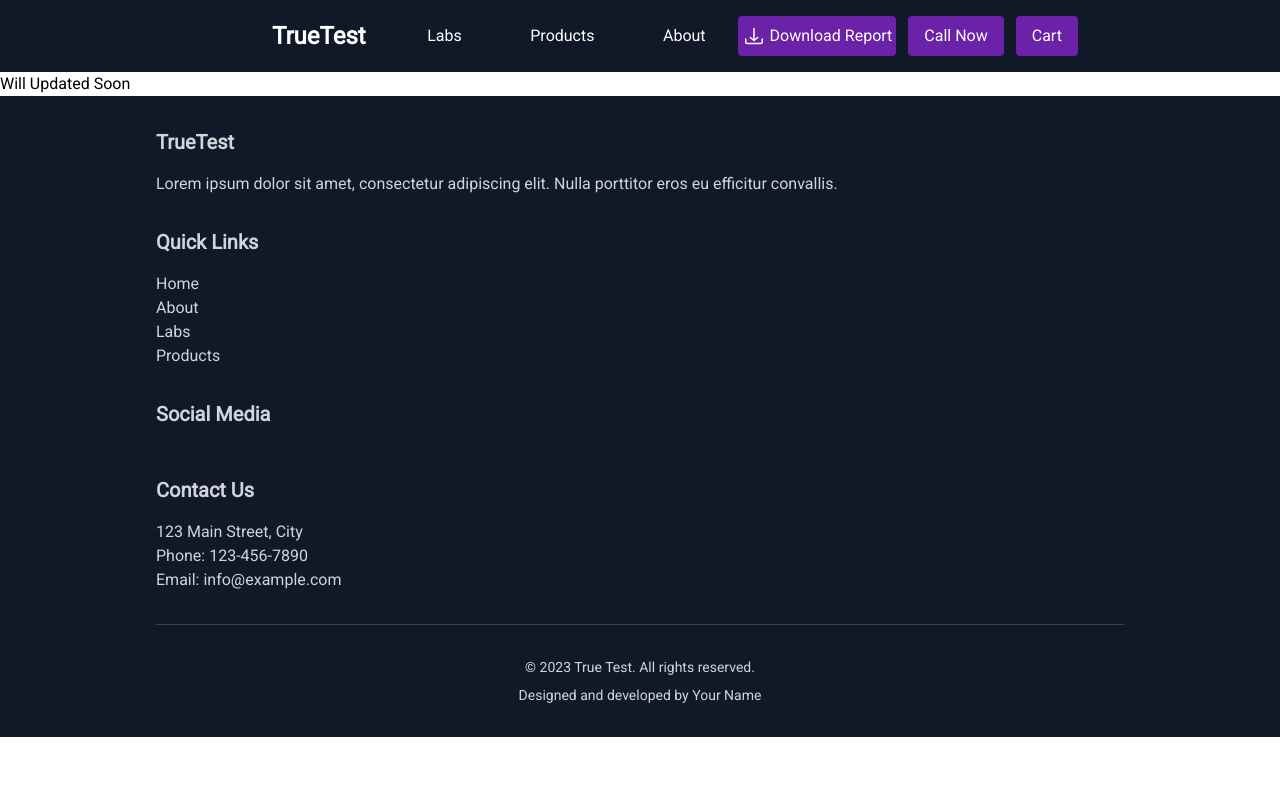
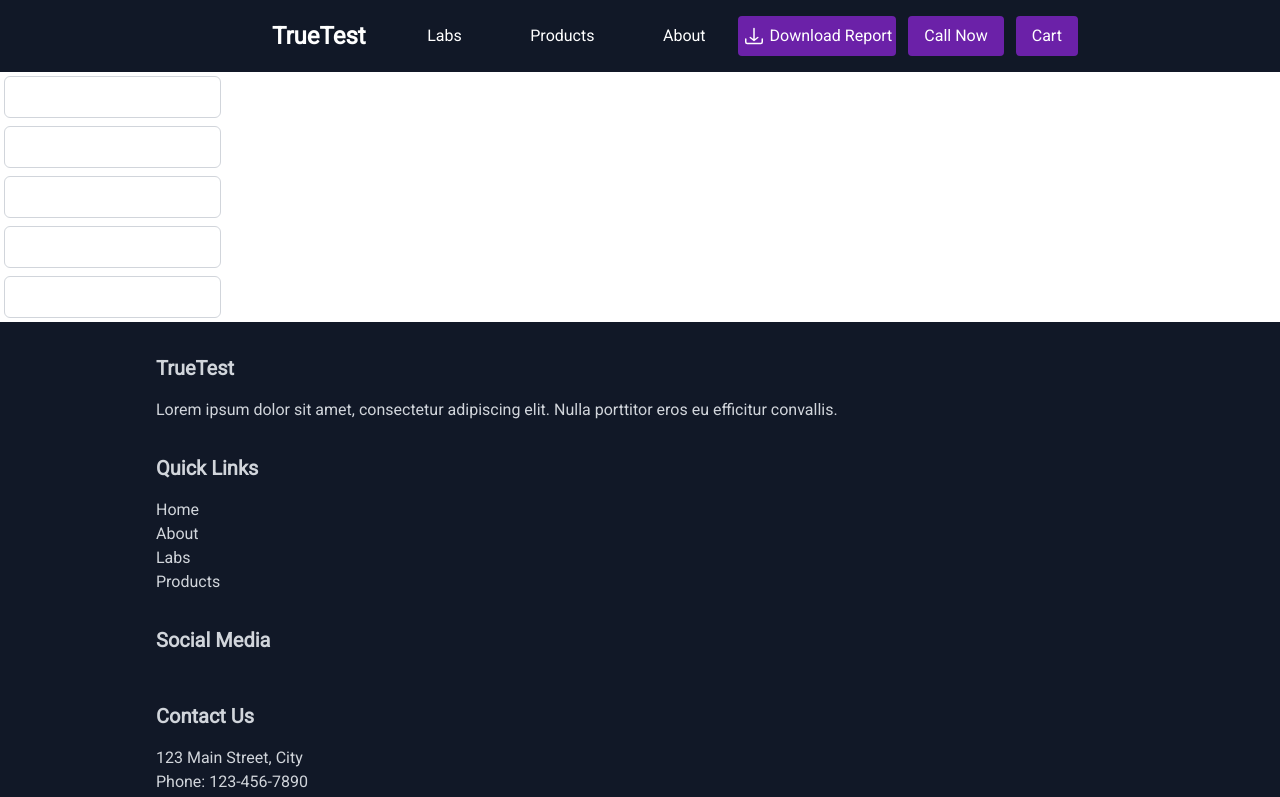
Before and after one commit to arup-basak/true-test, a Next.js app: page /admin/new in a window 1280 px wide. Shown: the top 797 px of the page. Built offline with nearby package versions, Linux system fonts and the light colour scheme.

Commit message:
added Table updated Loading Screen

```diff
--- a/package.json
+++ b/package.json
@@ -9,6 +9,8 @@
     "lint": "next lint"
   },
   "dependencies": {
+    "@faker-js/faker": "^8.0.2",
+    "@tanstack/react-table": "^8.9.2",
     "@types/node": "20.3.1",
     "@types/react": "18.2.12",
     "@types/react-dom": "18.2.5",
--- /dev/null
+++ b/src/components/Input.tsx
@@ -0,0 +1,43 @@
+import { motion, Variants } from 'framer-motion';
+import { useState, ChangeEvent } from 'react';
+
+interface InputProps {
+  onChange?: (e: ChangeEvent<HTMLInputElement>) => void;
+  value?: string;
+  placeholder?: string;
+}
+
+const inputVariants: Variants = {
+  hidden: { opacity: 0, y: -20 },
+  visible: { opacity: 1, y: 0 }
+};
+
+const Input = (props: InputProps) => {
+  const [value, setValue] = useState(props.value || '');
+
+  const onHandleChange = (e: ChangeEvent<HTMLInputElement>) => {
+    setValue(e.target.value);
+    if (props.onChange) {
+      props.onChange(e);
+    }
+  };
+
+  return (
+    <>
+      <motion.div
+        initial="hidden"
+        animate="visible"
+        variants={inputVariants}
+      >
+        <motion.input
+          className="px-4 py-2 border border-gray-300 rounded-md sm:w-64 md:w-96 m-1"
+          onChange={onHandleChange}
+          value={value}
+          placeholder={props.placeholder}
+        />
+      </motion.div>
+    </>
+  );
+};
+
+export default Input;
--- /dev/null
+++ b/src/components/Report.tsx
@@ -0,0 +1,25 @@
+import React from 'react';
+import Table from '@/components/Table';
+import { Report } from '@/libs/interface';
+
+interface ReportTableProps {
+  data: Report;
+}
+
+const ReportComponent = ({ data }: ReportTableProps) => {
+  return (
+    <div className="p-4 bg-white rounded shadow">
+      <div className="mb-4">
+        <div className="text-lg font-semibold">Name: {data.patientName}</div>
+        <div>ID: {data.patientId}</div>
+        <div>Age: {data.age}</div>
+      </div>
+      <div className="mb-4">
+        <span className="font-semibold">Report:</span>
+      </div>
+      <Table tableData={data.testResults} />
+    </div>
+  );
+};
+
+export default ReportComponent;
--- /dev/null
+++ b/src/components/Table.tsx
@@ -0,0 +1,53 @@
+import React from "react";
+import { ReportResult } from "@/libs/interface";
+
+interface TableProps {
+  tableData: ReportResult[];
+}
+
+const Table = (props: TableProps) => {
+  return (
+    <div className="w-full">
+      <table className="min-w-full bg-white border border-gray-200">
+        <thead>
+          <tr>
+            <th className="px-6 py-3 bg-gray-100 text-left text-sm font-medium text-gray-700">
+              Test Name
+            </th>
+            <th className="px-6 py-3 bg-gray-100 text-left text-sm font-medium text-gray-700">
+              Result
+            </th>
+            <th className="px-6 py-3 bg-gray-100 text-left text-sm font-medium text-gray-700">
+              Unit
+            </th>
+            <th className="px-6 py-3 bg-gray-100 text-left text-sm font-medium text-gray-700">
+              Safe Range
+            </th>
+          </tr>
+        </thead>
+        <tbody>
+          {props.tableData.map((val, key) => {
+            return (
+              <tr key={key}>
+                <td className="px-6 py-4 whitespace-nowrap text-sm text-gray-900">
+                  {val.testName}
+                </td>
+                <td className="px-6 py-4 whitespace-nowrap text-sm text-gray-900">
+                  {val.result}
+                </td>
+                <td className="px-6 py-4 whitespace-nowrap text-sm text-gray-900">
+                  {val.unit}
+                </td>
+                <td className="px-6 py-4 whitespace-nowrap text-sm text-gray-900">
+                  {val.referenceRange}
+                </td>
+              </tr>
+            );
+          })}
+        </tbody>
+      </table>
+    </div>
+  );
+}
+
+export default Table;
--- a/src/pages/_app.tsx
+++ b/src/pages/_app.tsx
@@ -14,9 +14,7 @@ export default function App({ Component, pageProps }: AppProps) {
   const router = useRouter()
   return (
     <main className={`flex flex-col ${roboto.className}`}>
-      {!router.pathname.includes("/report/") &&
-        < NavBar cartCount={0} />
-      }
+      <NavBar cartCount={0} />
       <Component
         {...pageProps}
       />
--- a/src/pages/admin/new.tsx
+++ b/src/pages/admin/new.tsx
@@ -1,10 +1,21 @@
 import React from 'react'
+import Head from 'next/head'
+import Input from '@/components/Input'
 
 const Add = () => {
   return (
-    <div>
-        Will Updated Soon
-    </div>
+    <>
+      <Head>
+        <title>New Report</title>
+      </Head>
+      <main>
+        <Input />
+        <Input />
+        <Input />
+        <Input />
+        <Input />
+      </main>
+    </>
   )
 }
 
--- a/src/pages/report/[slug].tsx
+++ b/src/pages/report/[slug].tsx
@@ -2,11 +2,19 @@ import Head from 'next/head';
 import { useRouter } from 'next/router';
 import { useEffect, useState, useRef } from 'react';
 import { jsPDF } from "jspdf";
+import ReportComponent from '@/components/Report';
+import { Report } from '@/libs/interface'
+import Button from '@/components/Button';
 
 const Post = () => {
     const router = useRouter();
     const { slug } = router.query;
-    const [data, setData] = useState("");
+    const [data, setData] = useState<Report>({
+        patientName: "",
+        patientId: 0,
+        age: 0,
+        testResults: []
+    });
     const [loading, setLoading] = useState(true);
 
     const pdfRef = useRef(null);
@@ -29,7 +37,7 @@ const Post = () => {
                 const url = `/api/reports?id=${slug}`;
                 const response = await fetch(url);
                 const jsonData = await response.json();
-                setData(jsonData['patientName']);
+                setData(jsonData);
                 setLoading(false);
             } catch (error) {
                 console.error('Error fetching data:', error);
@@ -48,7 +56,7 @@ const Post = () => {
                 <Head>
                     <title>Loading...</title>
                 </Head>
-                <div>
+                <div className='flex tablet:items-center justify-center min-h-[90vh] tablet:text-3xl'>
                     Loading...
                 </div>
             </>
@@ -58,18 +66,22 @@ const Post = () => {
     return (
         <main>
             <Head>
-                <title>{data}</title>
+                <title>{data.patientName}</title>
             </Head>
             <div>
+                <div className='m-auto w-3/4 py-3 pt-5'>
+                    <Button
+                        onClick={() => handleGeneratePdfClick(data.patientName)}
+                        innerText={'Generate PDF'}
+                    />
+                </div>
                 {/* This is PDF area */}
-                <div ref={pdfRef}>
-                    {data}
+                <div className='m-auto w-3/4'>
+                    <div ref={pdfRef}>
+                        <ReportComponent data={data} />
+                    </div>
                 </div>
-                <button
-                    className="bg-red-800 p-2"
-                    onClick={() => handleGeneratePdfClick(data)}>
-                    Generate PDF
-                </button>
+
             </div>
         </main>
     );
```
Also changed, not shown: src/libs/interface.ts (+14 -0 lines), 1 other file (tests, documents, lock files or other folders).
